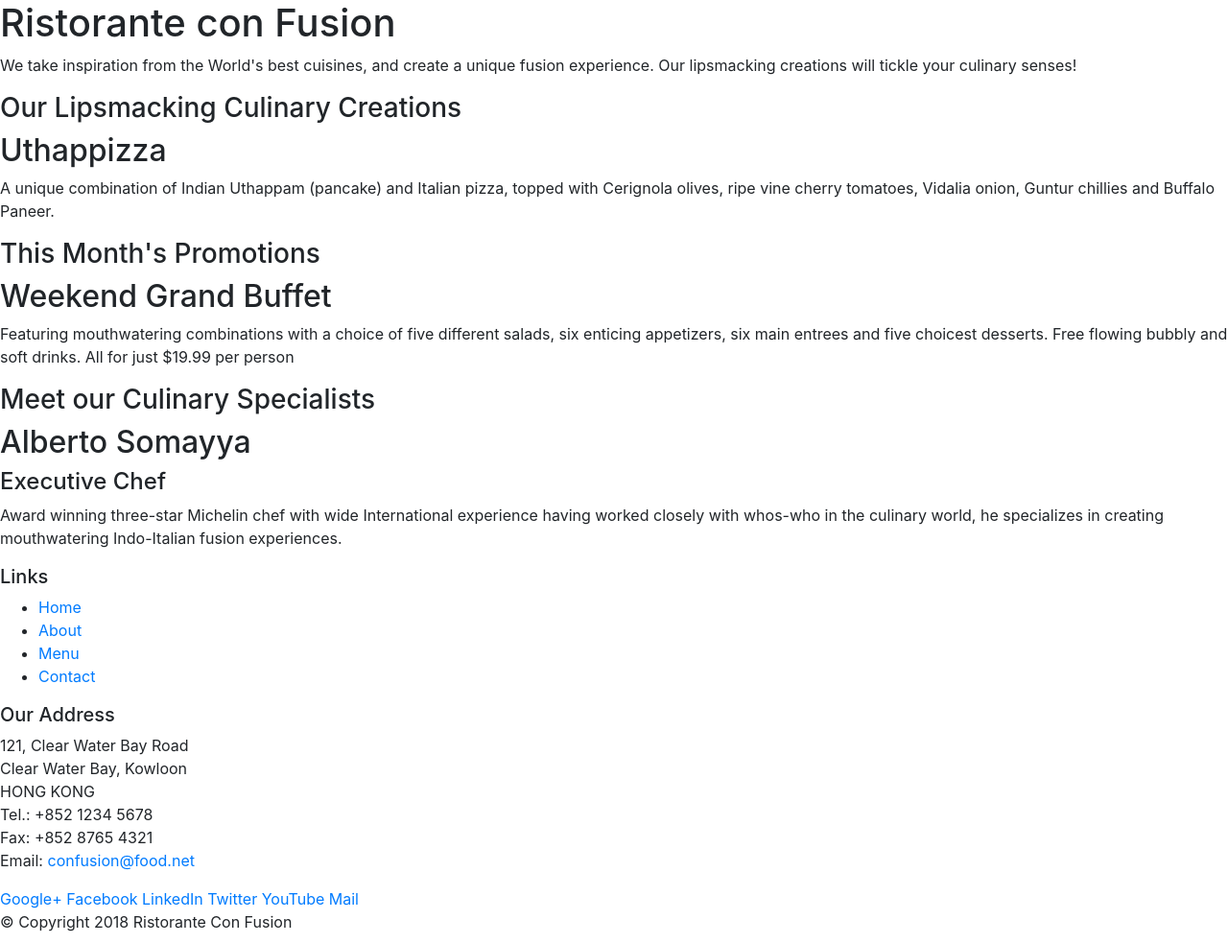
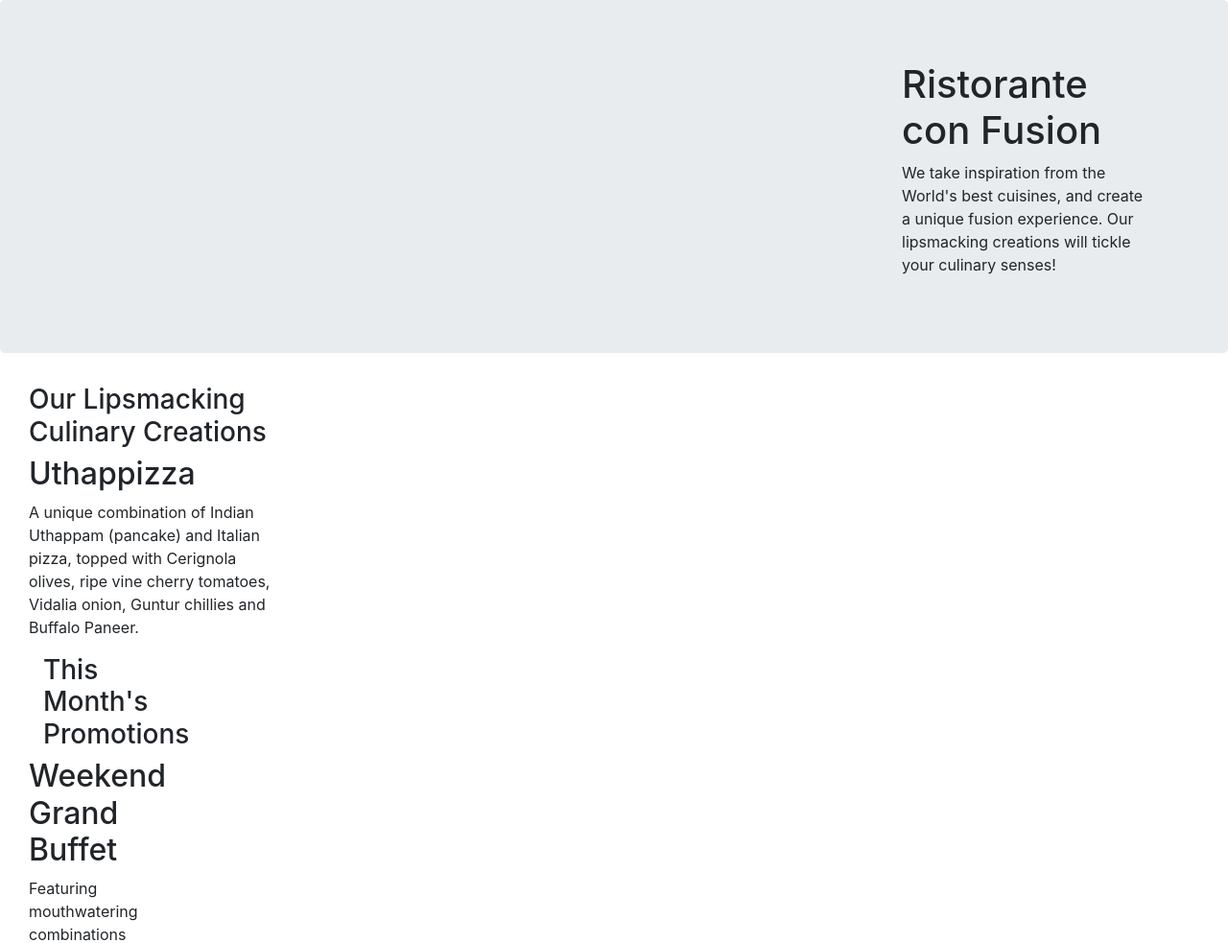
Before and after one commit to chanduytran/Exc, a website: page index.html in a window 1280 px wide. Shown: the top 983 px of the page at 96% size. Drawn offline with nearby package versions, Linux system fonts and the light colour scheme.

Commit message:
Bootstrap Grid Part 1

```diff
--- a/index.html
+++ b/index.html
@@ -14,22 +14,22 @@
 
 <body>
 
-    <header>
-        <div>
-            <div>
-                <div>
+    <header class="jumbotron">
+        <div class="container">
+            <div class="row">
+                <div class="col-12 col-sm-4 order-sm-last col-md-3">
                     <h1>Ristorante con Fusion</h1>
                     <p>We take inspiration from the World's best cuisines, and create a unique fusion experience. Our
                         lipsmacking creations will tickle your culinary senses!</p>
                 </div>
-                <div>
+                <div class="col col-sm order-sm-first col-md">
                 </div>
             </div>
         </div>
     </header>
 
-    <div>
-        <div>
+    <div class="col-12 col-sm-4 col-md-3">
+        <div class="col col-sm col-md">
             <div>
                 <h3>Our Lipsmacking Culinary Creations</h3>
             </div>
@@ -41,8 +41,8 @@
         </div>
 
 
-        <div>
-            <div>
+        <div class="col-12 col-sm-4 col-md-3">
+            <div class="col col-sm col-md">
                 <h3>This Month's Promotions</h3>
             </div>
             <div>
@@ -53,8 +53,8 @@
             </div>
         </div>
 
-        <div>
-            <div>
+        <div class="col-12 col-sm-4 col-md-3">
+            <div class="col col-sm col-md">
                 <h3>Meet our Culinary Specialists</h3>
             </div>
             <div>
@@ -68,9 +68,9 @@
     </div>
 
     <footer>
-        <div>
-            <div>
-                <div>
+        <div class="container">
+            <div class="row">
+                <div class="col-4 offset-1 col-sm-2">
                     <h5>Links</h5>
                     <ul>
                         <li><a href="#">Home</a></li>
@@ -79,7 +79,7 @@
                         <li><a href="#">Contact</a></li>
                     </ul>
                 </div>
-                <div>
+                <div class="col-7 col-sm-5">
                     <h5>Our Address</h5>
                     <address>
                         121, Clear Water Bay Road<br>
@@ -90,7 +90,7 @@
                         Email: <a href="mailto:confusion@food.net">confusion@food.net</a>
                     </address>
                 </div>
-                <div>
+                <div class="col-12 col-sm-4">
                     <div>
                         <a href="http://google.com/+">Google+</a>
                         <a href="http://www.facebook.com/profile.php?id=">Facebook</a>
@@ -101,7 +101,7 @@
                     </div>
                 </div>
             </div>
-            <div>
+            <div class="col-auto">
                 <div>
                     <p>© Copyright 2018 Ristorante Con Fusion</p>
                 </div>
```
Also changed, not shown: package.json (+6 -1 lines), 1 other file.
